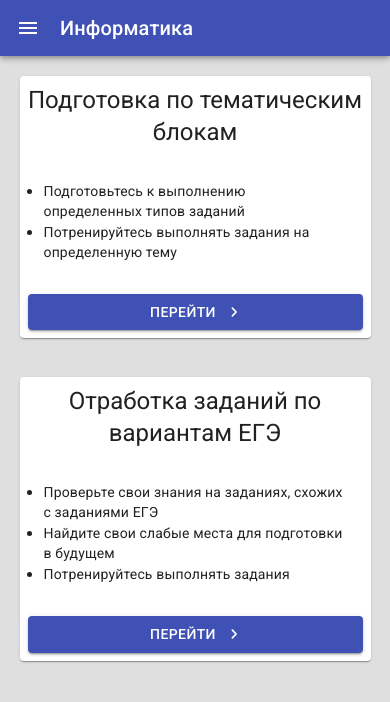
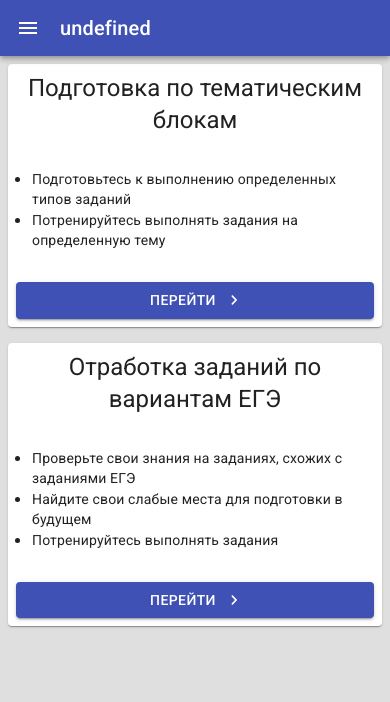
Before and after one commit to HeroBrine1st/Inf, a React (Create React App) app: page / in a window 390 px wide. Shown: the top 702 px of the page. Built offline with nearby package versions, Linux system fonts and the light colour scheme.

Commit message:
Изменения стилей и отображения

```diff
--- a/src/app/App.js
+++ b/src/app/App.js
@@ -24,10 +24,10 @@ const useStyles = makeStyles((theme) => ({
     margin: "auto",
     textAlign: "left",
     backgroundColor: "#DFDFDF",
-    [theme.breakpoints.down("lg")]: {
+    [theme.breakpoints.down("lg")]: { // Мобила
       width: "100%",
     },
-    [theme.breakpoints.up("lg")]: {
+    [theme.breakpoints.up("lg")]: { // ПК
       width: "75%",
     },
   },
@@ -39,9 +39,9 @@ const useStyles = makeStyles((theme) => ({
 function App() {
   const classes = useStyles()
   const notistackRef = React.createRef();
-  const [title, setTitle] = useState("Информатика")
+  const [title, setTitle] = useState(() => `${process.env.REACT_APP_TITLE}`)
   const resetTitle = () => {
-    setTitle("Информатика")
+    setTitle(process.env.REACT_APP_TITLE)
   };
   useEffect(() => {
     document.title = title;
--- a/src/main/Main.js
+++ b/src/main/Main.js
@@ -3,10 +3,10 @@ import MainPagePaper from "./MainPagePaper";
 
 const useStyles = makeStyles((theme) => ({
   root: {
-    [theme.breakpoints.down("lg")]: {
+    [theme.breakpoints.down("lg")]: { // Мобила
       display: "block",
     },
-    [theme.breakpoints.up("lg")]: {
+    [theme.breakpoints.up("lg")]: { // ПК
       display: "flex",
       flexDirection: "row",
       top: "50%",
@@ -14,11 +14,9 @@ const useStyles = makeStyles((theme) => ({
       transform: "translate(-50%, -50%)",
       position: "fixed",
       justifyContent: "center",
+      alignItems: "stretch",
     },
-    alignItems: "stretch",
-
     color: "white",
-
   },
 }))
 
--- a/src/main/MainPagePaper.js
+++ b/src/main/MainPagePaper.js
@@ -16,7 +16,12 @@ const useStyles = makeStyles((theme) => ({
     flexWrap: "wrap",
     alignSelf: "center",
     textAlign: "center",
-    margin: "5%",
+    [theme.breakpoints.down("lg")]: { // Мобила
+      margin: theme.spacing(1),
+    },
+    [theme.breakpoints.up("lg")]: { // ПК
+      margin: "5%",
+    },
     padding: theme.spacing(1),
   },
   paperContent: {
--- a/src/variants/Variant.js
+++ b/src/variants/Variant.js
@@ -34,6 +34,8 @@ function Variant(props) {
   const history = useHistory();
   const classes = useStyles()
   useEffect(() => {
+    setTasks([])
+    setName(undefined)
     fetch(`${process.env.REACT_APP_API_ROOT}/variants/${variantId}`)
       .then(it => {
         if(!it.ok) {
```
